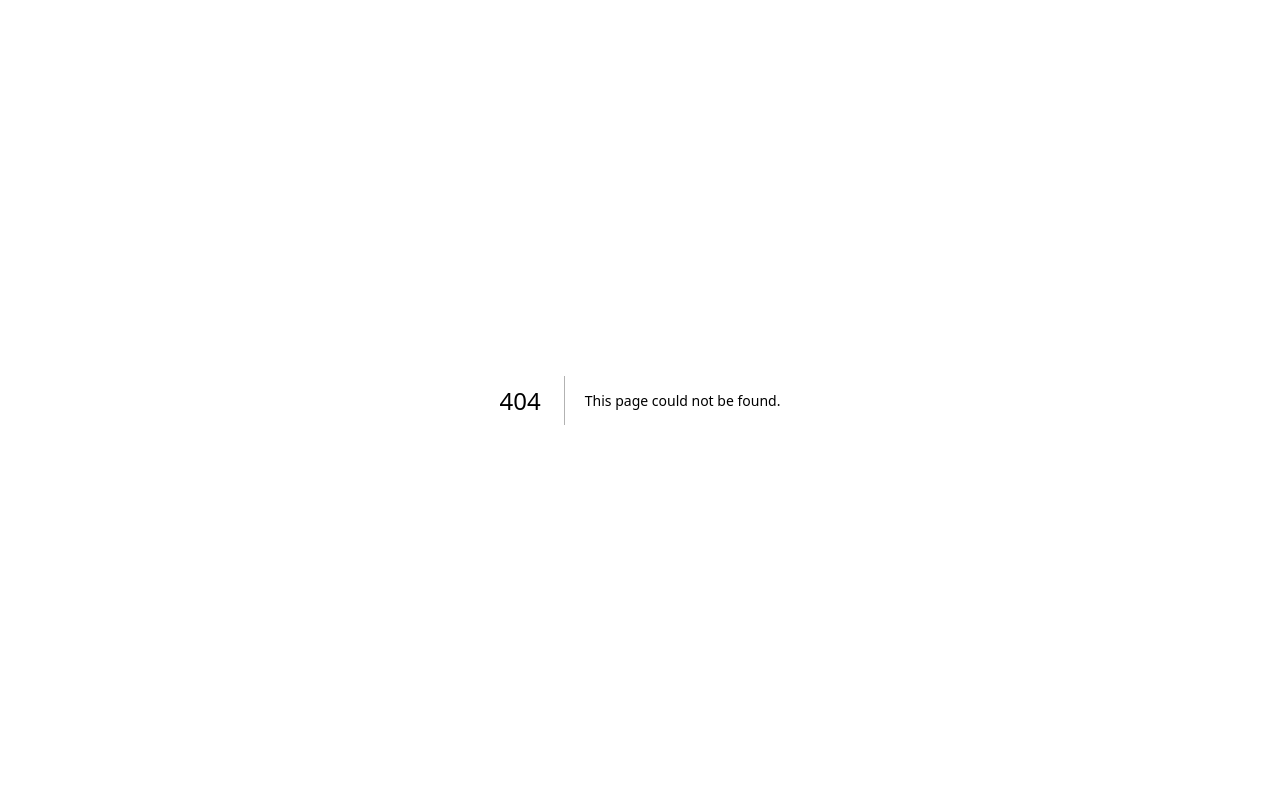
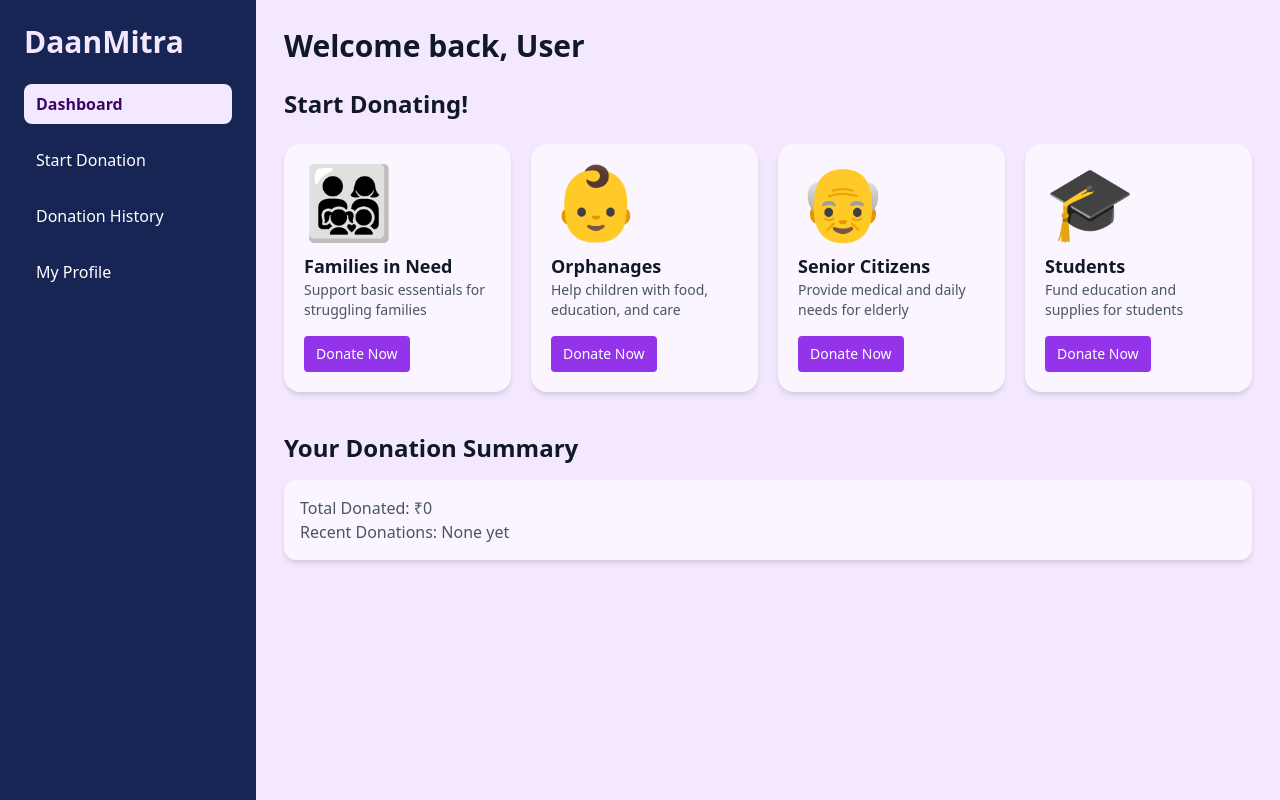
Before and after one commit to Lalit899/DanMitra, a Next.js app: page /pages/user/dashboard in a window 1280 px wide. Before the commit this address had no page. Built offline with nearby package versions, Linux system fonts and the light colour scheme.

Commit message:
Dashboard created

```diff
--- a/app/components/Header.jsx
+++ b/app/components/Header.jsx
@@ -93,7 +93,7 @@ function Header() {
                   onClick={() => setIsOpen(false)}
                   className={`block py-2 px-2 rounded-md text-lg font-medium ${
                     isActive(path)
-                      ? "text-blue-700 dark:text-white bg-blue-700"
+                      ? "text-blue-700 dark:text-white bg-purple-700"
                       : "text-gray-700 hover:text-blue-700 dark:text-gray-400 dark:hover:text-white"
                   }`}
                 >
--- /dev/null
+++ b/app/components/Sidebar.jsx
@@ -0,0 +1,36 @@
+"use client";
+import Link from "next/link";
+import { usePathname } from "next/navigation";
+
+const navLinks = [
+  { label: "Dashboard", href: "/pages/user/dashboard" },
+  { label: "Start Donation", href: "/pages/user/start-donation" },
+  { label: "Donation History", href: "/pages/user/donation-history" },
+  { label: "My Profile", href: "/pages/user/profile" },
+];
+
+export default function Sidebar() {
+  const pathname = usePathname();
+  const isActive = (href) => pathname == href;
+
+  return (
+    <aside className="w-64 bg-blue-950 text-white p-6 space-y-6">
+      <div className="text-3xl text-purple-100 font-bold">DaanMitra</div>
+      <nav className="flex flex-col gap-4">
+        {navLinks.map((link) => (
+          <Link
+            key={link.href}
+            href={link.href}
+            className={`px-3 py-2 rounded-lg transition-colors ${
+              isActive(link.href)
+                ? "bg-purple-100 text-purple-950 font-semibold "
+                : "hover:bg-blue-900"
+            }`}
+          >
+            {link.label}
+          </Link>
+        ))}
+      </nav>
+    </aside>
+  );
+}
--- a/app/login/page.jsx
+++ b/app/login/page.jsx
@@ -84,7 +84,7 @@ function Login() {
       if (res.success) {
         notifysuccess("Login successful");
         setTimeout(() => {
-          router.push("/pages/Dashboard");
+          router.push("/pages/user/dashboard");
           setLoginform({ email: "", password: "" });
           setFlipped(false);
         }, 2000);
--- a/app/pages/Dashboard/page.jsx
+++ /dev/null
@@ -1,7 +0,0 @@
-import React from "react";
-
-function Dashboard() {
-  return <div>Dashboard</div>;
-}
-
-export default Dashboard;
--- /dev/null
+++ b/app/pages/user/dashboard/page.jsx
@@ -0,0 +1,67 @@
+"use client";
+
+import Sidebar from "../../../components/Sidebar";
+import React from "react";
+
+const donationOptions = [
+  {
+    title: "Families in Need",
+    description: "Support basic essentials for struggling families",
+    icon: "👨‍👩‍👧‍👦",
+  },
+  {
+    title: "Orphanages",
+    description: "Help children with food, education, and care",
+    icon: "👶",
+  },
+  {
+    title: "Senior Citizens",
+    description: "Provide medical and daily needs for elderly",
+    icon: "👴",
+  },
+  {
+    title: "Students",
+    description: "Fund education and supplies for students",
+    icon: "🎓",
+  },
+];
+
+export default function Dashboard() {
+  return (
+    <div className="flex min-h-screen bg-purple-100 text-gray-900">
+      <Sidebar />
+      {/* Main content */}
+      <main className="flex-1 p-7">
+        <h1 className="text-3xl font-bold mb-6">Welcome back, User</h1>
+        <section>
+          <h2 className="text-2xl font-semibold mb-6">Start Donating!</h2>
+          <div className="grid grid-cols-1 sm:grid-cols-2 lg:grid-cols-4 gap-5">
+            {donationOptions.map((option) => (
+              <div
+                key={option.title}
+                className="bg-purple-50 p-5 w-30  rounded-2xl shadow-md"
+              >
+                <div className="text-7xl mb-4">{option.icon}</div>
+                <h3 className="text-lg font-semibold">{option.title}</h3>
+                <p className="text-sm text-gray-600 h-10">{option.description}</p>
+                <button className="text-sm mt-4 px-3 py-2 transition-colors bg-purple-600 text-white rounded hover:bg-purple-700">
+                  Donate Now
+                </button>
+              </div>
+            ))}
+          </div>
+        </section>
+
+        {/* Summary */}
+        <section className="mt-10">
+          <h2 className="text-2xl font-semibold mb-4">Your Donation Summary</h2>
+          <div className="bg-purple-50 p-4 rounded-xl shadow-md text-gray-600">
+            {/* Add actual summary info here */}
+            <p>Total Donated: ₹0</p>
+            <p>Recent Donations: None yet</p>
+          </div>
+        </section>
+      </main>
+    </div>
+  );
+}
--- /dev/null
+++ b/app/pages/user/donation-history/page.jsx
@@ -0,0 +1,18 @@
+"use client";
+import Sidebar from "@/app/components/Sidebar";
+import React from "react";
+
+export default function DonationHistoryPage() {
+  return (
+    <div className="flex min-h-screen bg-purple-50 text-gray-900">
+      <Sidebar />
+      <main className="min-h-screen p-7">
+        <h1 className="text-3xl font-bold mb-6">Donation History</h1>
+        <p className="text-gray-700">
+          See your past donations and receipts here.
+        </p>
+        {/* Map donation data here */}
+      </main>
+    </div>
+  );
+}
--- /dev/null
+++ b/app/pages/user/profile/page.jsx
@@ -0,0 +1,18 @@
+"use client";
+import Sidebar from "@/app/components/Sidebar";
+import React from "react";
+
+export default function MyProfilePage() {
+  return (
+    <div className="flex min-h-screen bg-purple-50 text-gray-900">
+      <Sidebar />
+      <main className="min-h-screen  p-7">
+        <h1 className="text-3xl font-bold mb-6">My Profile</h1>
+        <p className="text-gray-700">
+          Manage your profile details and preferences.
+        </p>
+        {/* Add editable profile info form */}
+      </main>
+    </div>
+  );
+}
--- /dev/null
+++ b/app/pages/user/start-donation/page.jsx
@@ -0,0 +1,18 @@
+"use client";
+import Sidebar from "@/app/components/Sidebar";
+import React from "react";
+
+export default function StartDonationPage() {
+  return (
+    <div className="flex min-h-screen bg-purple-50 text-gray-900">
+      <Sidebar />
+      <main className="min-h-screen  p-7">
+        <h1 className="text-3xl font-bold mb-6">Start a Donation</h1>
+        <p className="text-gray-700">
+          Here you can choose causes and enter donation details.
+        </p>
+        {/* Add your donation form or flow here */}
+      </main>
+    </div>
+  );
+}
```
Also changed, not shown: 1 other file (tests, documents, lock files or other folders).
